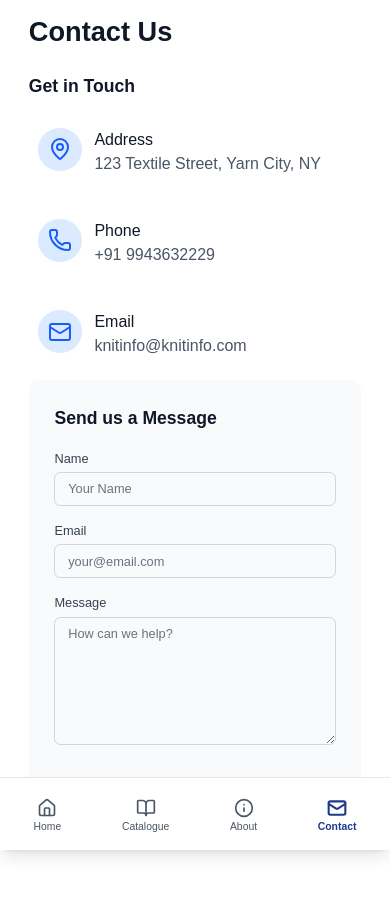
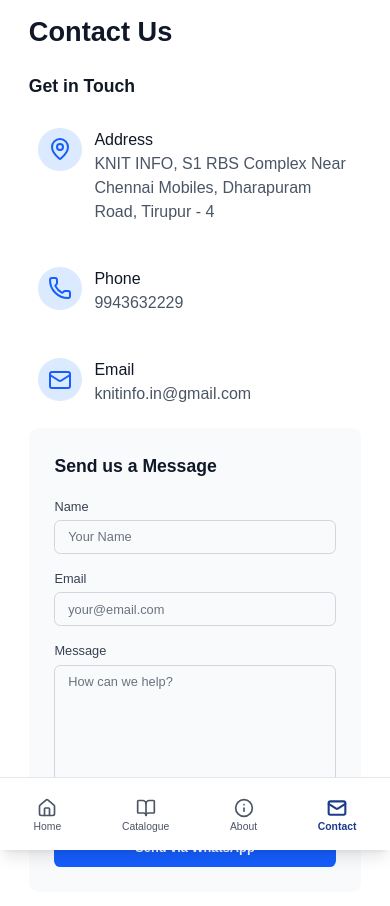
Before and after one commit to Tcgtech06/Codes, a Next.js app: page /contact in a window 390 px wide. Shown: the top 906 px of the page. Built offline with nearby package versions, Linux system fonts and the light colour scheme; no server answers.

Commit message:
Update contact page with correct address, phone, and email
- Address: KNIT INFO, S1 RBS Complex Near Chennai Mobiles, Dharapuram Road, Tirupur - 4
- Phone: 9943632229
- Email: knitinfo.in@gmail.com
- Updated Google Maps link with correct address

```diff
--- a/src/app/contact/page.tsx
+++ b/src/app/contact/page.tsx
@@ -58,7 +58,7 @@ export default function Contact() {
             <h2 className="text-xl font-semibold text-gray-900 mb-6">Get in Touch</h2>
             <div className="space-y-6">
               <a
-                href="https://www.google.com/maps/search/123+Textile+Street,+Yarn+City,+NY"
+                href="https://www.google.com/maps/search/S1+RBS+Complex+Near+Chennai+Mobiles+Dharapuram+Road+Tirupur"
                 target="_blank"
                 rel="noopener noreferrer"
                 className="flex items-start gap-4 hover:bg-gray-50 p-3 rounded-lg transition-colors cursor-pointer"
@@ -68,7 +68,7 @@ export default function Contact() {
                 </div>
                 <div>
                   <h3 className="font-medium text-gray-900">Address</h3>
-                  <p className="text-gray-600">123 Textile Street, Yarn City, NY</p>
+                  <p className="text-gray-600">KNIT INFO, S1 RBS Complex Near Chennai Mobiles, Dharapuram Road, Tirupur - 4</p>
                 </div>
               </a>
 
@@ -81,12 +81,12 @@ export default function Contact() {
                 </div>
                 <div>
                   <h3 className="font-medium text-gray-900">Phone</h3>
-                  <p className="text-gray-600">+91 9943632229</p>
+                  <p className="text-gray-600">9943632229</p>
                 </div>
               </a>
 
               <a
-                href="mailto:knitinfo@knitinfo.com"
+                href="mailto:knitinfo.in@gmail.com"
                 className="flex items-start gap-4 hover:bg-gray-50 p-3 rounded-lg transition-colors cursor-pointer"
               >
                 <div className="bg-blue-100 p-3 rounded-full text-blue-600">
@@ -94,7 +94,7 @@ export default function Contact() {
                 </div>
                 <div>
                   <h3 className="font-medium text-gray-900">Email</h3>
-                  <p className="text-gray-600">knitinfo@knitinfo.com</p>
+                  <p className="text-gray-600">knitinfo.in@gmail.com</p>
                 </div>
               </a>
             </div>
```
